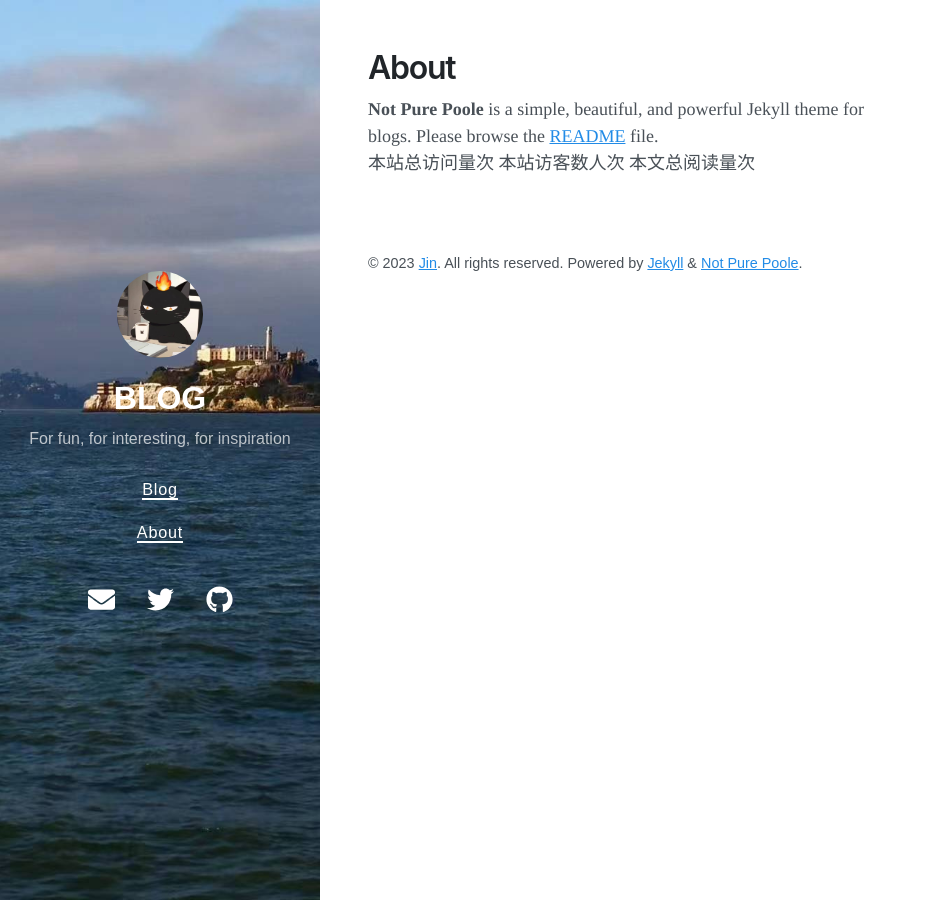
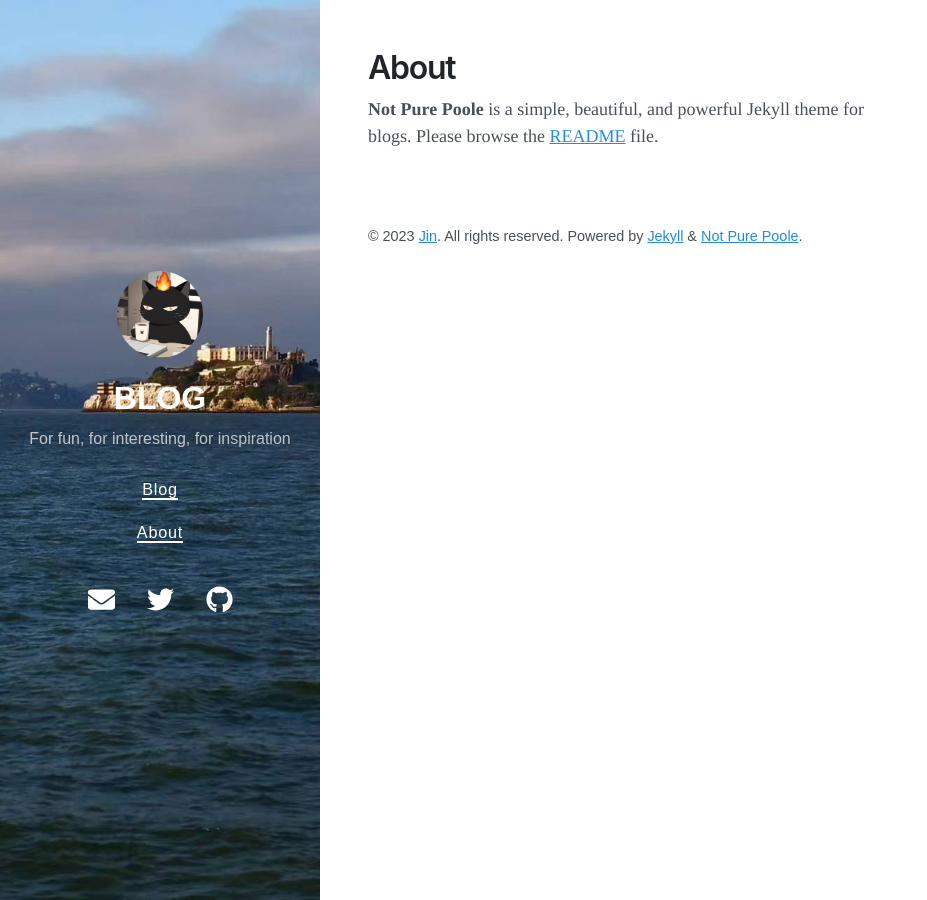
Before and after one commit to New-lay/New-lay.github.io, a Jekyll site: the page built from about.md, in a window 1280 px wide. Shown: the whole page, without its empty margins (0-927 px from the left). Built offline with Jekyll 4.4.1, drawn with Linux system fonts in a browser that asks for light colours; nearby versions of some CDN libraries; comment, search, counter and statistics services are not loaded.

Commit message:
Update about.md

```diff
--- a/about.md
+++ b/about.md
@@ -5,7 +5,3 @@ title: About
 
 **Not Pure Poole** is a simple, beautiful, and powerful Jekyll theme for blogs. Please browse the [README](https://github.com/New-lay/New-lay.github.io/blob/main/README.md) file.
 <br>
-<script async src="//busuanzi.ibruce.info/busuanzi/2.3/busuanzi.pure.mini.js"></script>
-本站总访问量<span id="busuanzi_value_site_pv"></span>次
-本站访客数<span id="busuanzi_value_site_uv"></span>人次
-本文总阅读量<span id="busuanzi_value_page_pv"></span>次
```
